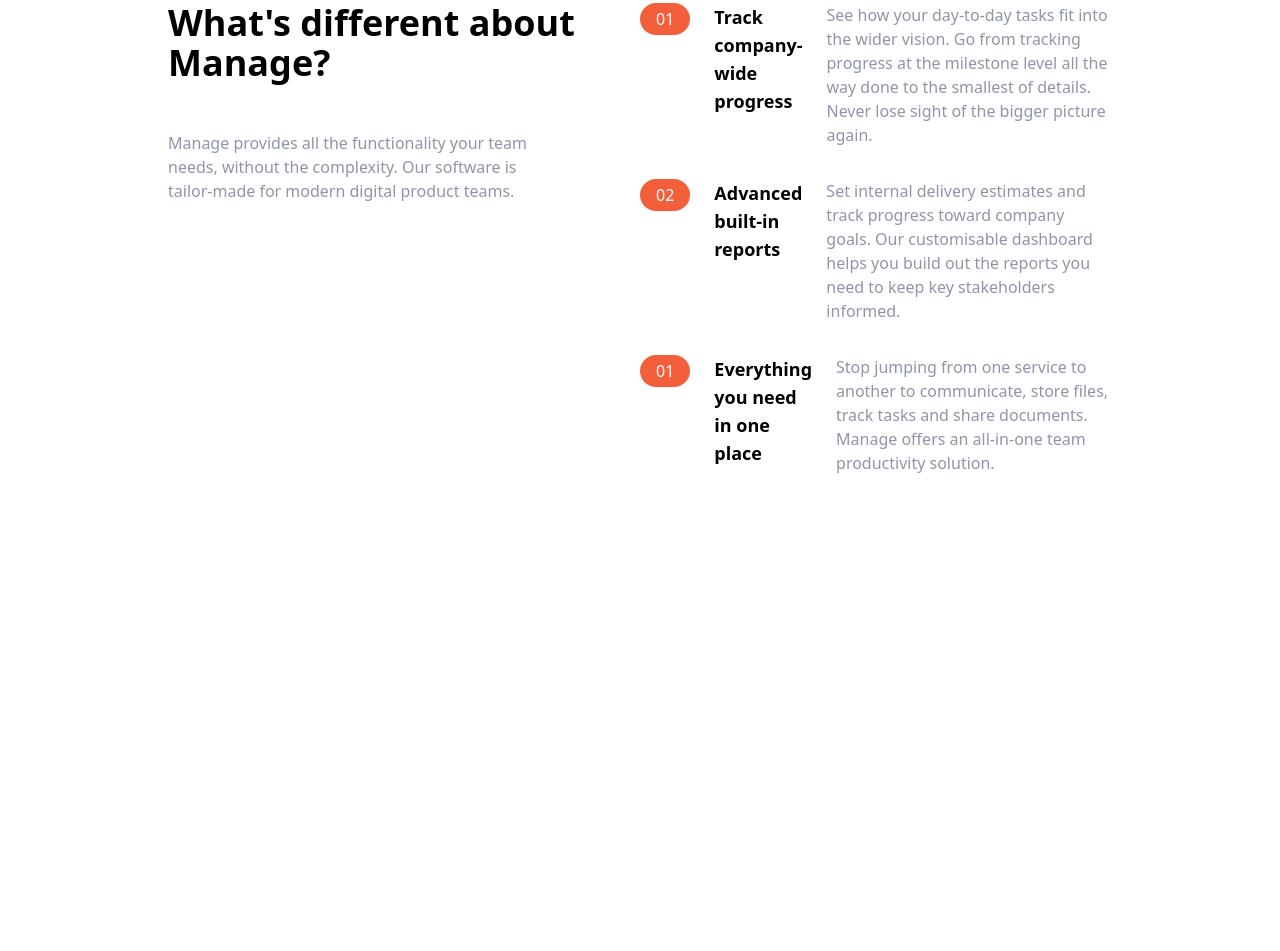
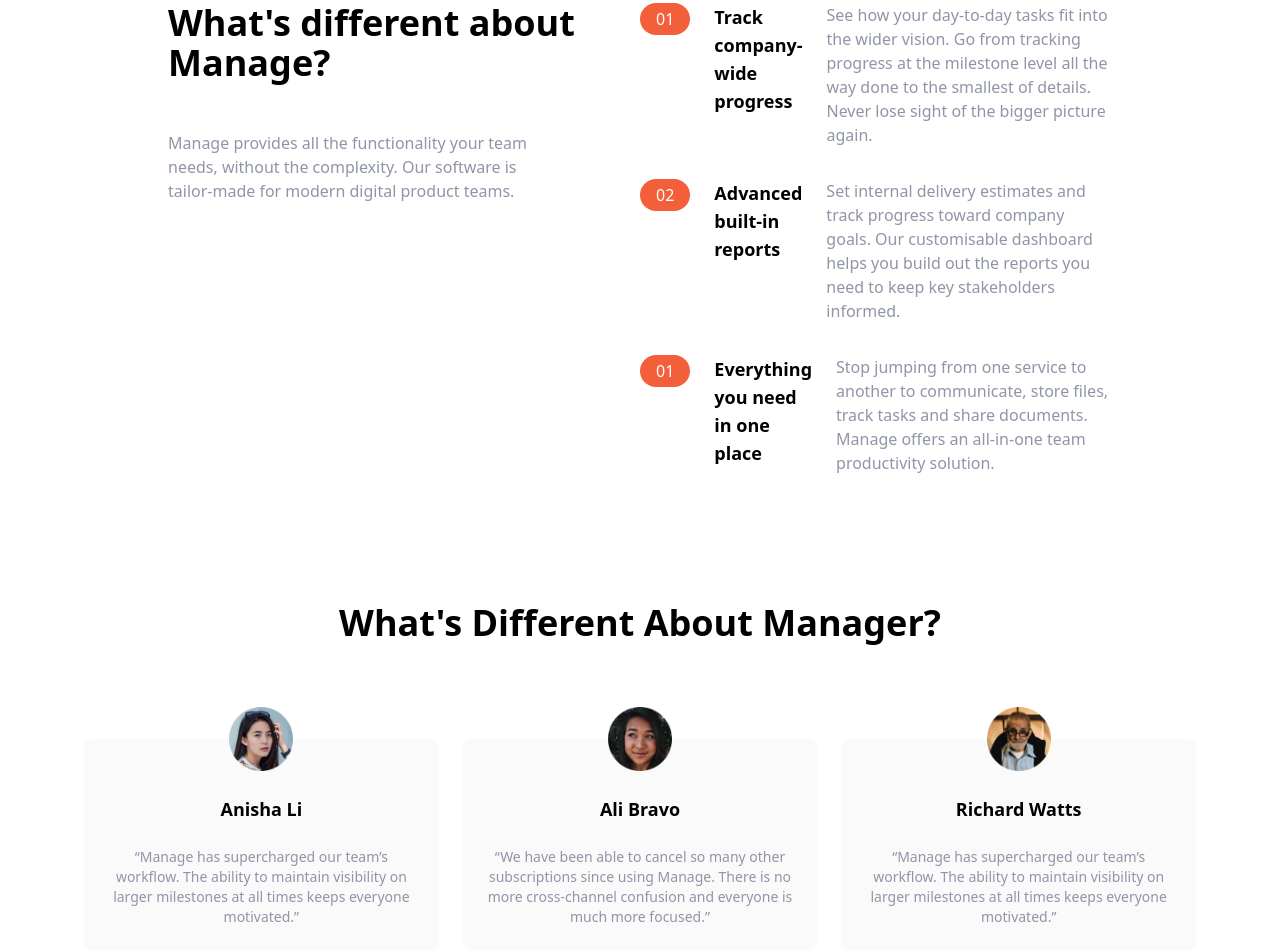
Before and after one commit to hari9526/tailwind_css_landing_page, a website: page index.html in a window 1280 px wide. Shown: the part 653-1604 px from the top of the page. Before the commit the page ends 1128 px from the top, so only its background shows below. Drawn offline with Linux system fonts and the light colour scheme.

Commit message:
Implement testimonials section

```diff
--- a/index.html
+++ b/index.html
@@ -171,5 +171,55 @@
         </div>
       </div>
     </section>
+    <!-- Testimonials -->
+    <sections id="testimonials">
+      <div class="max-w-6xl px-5 mx-auto mt-32 text-center">
+        <!-- Heading -->
+        <h2 class="text-4xl font-bold text-center">
+          What's Different About Manager?
+        </h2>
+        <!-- Testimonial Contianer -->
+        <div class="flex flex-col mt-24 md:flex-row md:space-x-6">
+          <!-- Testimonial 1 -->
+          <div
+            class="flex flex-col items-center p-6 space-y-6 rounded-lg bg-veryLightGray md:w-1/3"
+          >
+            <img src="img/avatar-anisha.png" class="w-16 -mt-14" alt="" />
+            <h5 class="text-lg font-bold">Anisha Li</h5>
+            <p class="text-sm text-darkGrayishBlue">
+              “Manage has supercharged our team’s workflow. The ability to
+              maintain visibility on larger milestones at all times keeps
+              everyone motivated.”
+            </p>
+
+          </div>
+          <!-- Testimonial 2 -->
+          <div
+            class="hidden md:flex flex-col items-center p-6 space-y-6 rounded-lg bg-veryLightGray md:w-1/3"
+          >
+            <img src="img/avatar-ali.png" class="w-16 -mt-14" alt="" />
+            <h5 class="text-lg font-bold">Ali Bravo</h5>
+            <p class="text-sm text-darkGrayishBlue">
+               “We have been able to cancel so many other subscriptions since
+              using Manage. There is no more cross-channel confusion and
+              everyone is much more focused.”
+            </p>
+
+          </div>
+          <!-- Testimonial 3 -->
+          <div
+            class="hidden md:flex flex-col items-center p-6 space-y-6 rounded-lg bg-veryLightGray md:w-1/3"
+          >
+            <img src="img/avatar-richard.png" class="w-16 -mt-14" alt="" />
+            <h5 class="text-lg font-bold">Richard Watts</h5>
+            <p class="text-sm text-darkGrayishBlue">
+              “Manage has supercharged our team’s workflow. The ability to
+              maintain visibility on larger milestones at all times keeps
+              everyone motivated.”
+            </p>
+          </div>
+        </div>
+      </div>
+    </sections>
   </body>
 </html>
```
Also changed, not shown: css/main.css, img/avatar-ali.png (added), img/avatar-anisha.png (added), img/avatar-richard.png (added).
